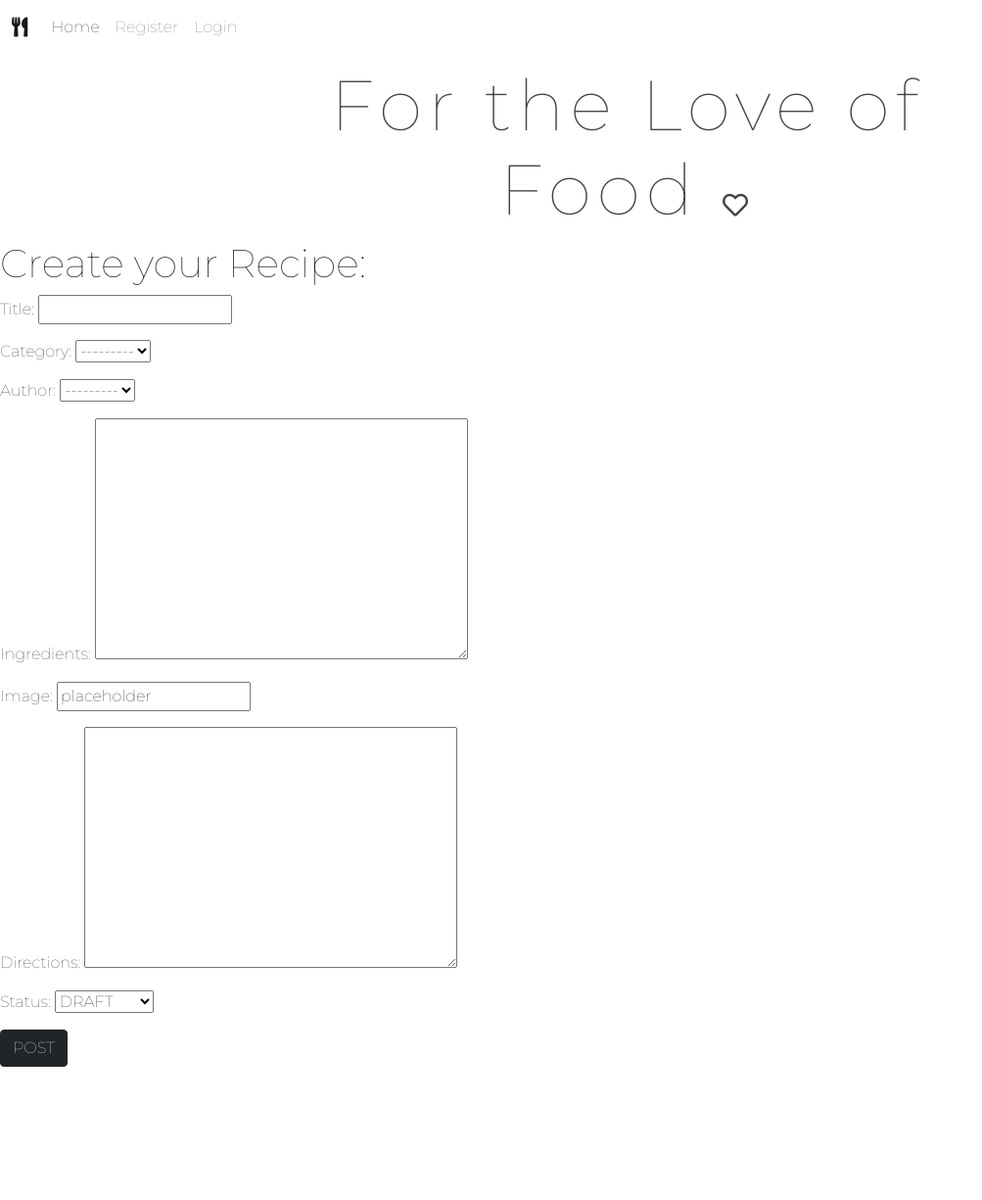
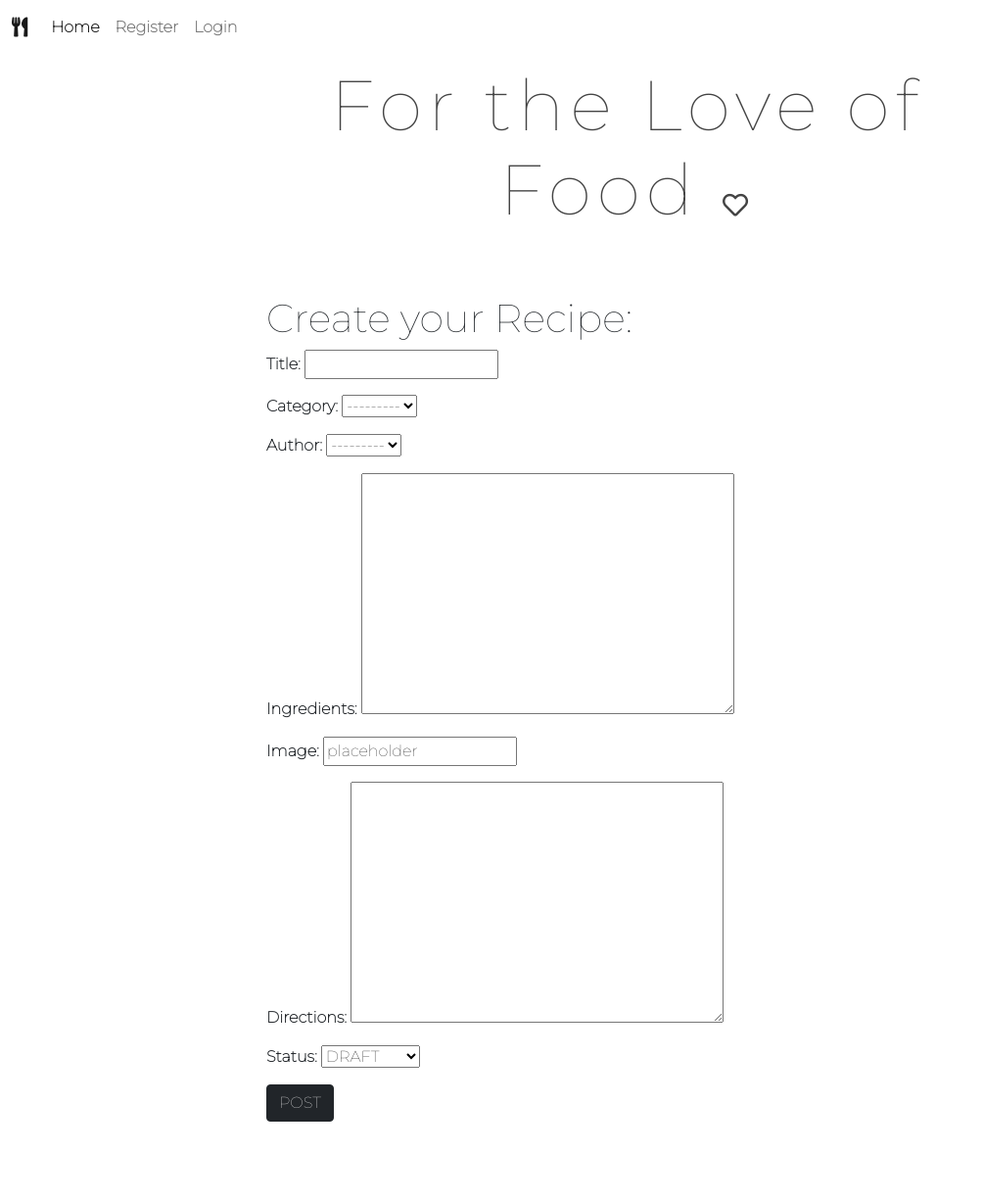
Before and after one commit to stephaniecrocker91/for-the-love-of-food, a Django app: page /create_recipe/ in a window 1280 px wide. Shown: the whole page at 98% size, without its empty margins (0-1003 px from the left). Before the commit the page ends 1089 px from the top, so only its background shows below. Run offline with Django 3.2, Linux system fonts and the light colour scheme; data that the repository does not hold is empty.

Commit message:
Style forms and create links for editing recipe with authorization and verification

```diff
--- a/static/css/style.css
+++ b/static/css/style.css
@@ -4,17 +4,24 @@
 
 body {
     font-family: Montserrat;
-    font-weight: 500;
+    font-weight: 700;
+
 }
 
-/* header and navbar */
+/************************ header and navbar */
+
+header {
+    padding-bottom: 40px;
+}
+
 #nav-title {
     letter-spacing: 6px;
 
 }
 
-a:hover {
+.nav-link:hover {
     font-size: larger;
+    color: blue;
 }
 
 .navbar-brand:hover {
@@ -26,20 +33,31 @@ a:hover {
     letter-spacing: 7px;
 }
 
-
-/* buttons */
-.btn-auth {
-    background-color: rgb(135, 189, 163);
+/************************ buttons */
+.green-box {
+    background-color: rgb(187, 223, 205, 0.7);
+    padding-bottom: 40px;
 }
 
+/************************ buttons */
 
-/* hyperlinks styling */
+.btn:hover {
+    font-size: 1.1rem;
+    font-weight: bolder;
+}
+
+/************************ hyperlinks styling */
 
 .black-text {
     color: #444;
     text-decoration: none;
 }
 
+
 .link-feature:hover {
     font-size: 2.2rem;
 }
+
+.btn-signup {
+    background-color: rgb(135, 189, 163);
+}
--- a/templates/base.html
+++ b/templates/base.html
@@ -17,8 +17,8 @@
 </head>
 
 <!-- Navigation -->
-<header>
-  <nav class="navbar navbar-expand-lg navbar-light bg-white">
+<header class="header">
+  <nav class="navbar navbar-expand-lg navbar-light ">
     <div class="container-fluid">
       <a class="navbar-brand" href="{% url 'home' %}"><i class="fas fa-utensils"></i></a>
       <button class="navbar-toggler" type="button" data-bs-toggle="collapse" data-bs-target="#navbarText"
--- a/templates/create_recipe.html
+++ b/templates/create_recipe.html
@@ -1,14 +1,22 @@
 {% extends "base.html" %}
 
 {% block content %}
+<div class="container">
+    <div class="row">
+        <div class="col-md-8 mt-3 offset-md-2">
+            <div class="row">
+                <div class="col-md-8">
+                    <h1 class="edit-title">Create your Recipe: </h1>
+                </div>
+            </div>
 
+            <form method="POST">
+                {% csrf_token %}
+                {{ form.as_p }}
+                <button class="btn btn-dark">POST</button>
+            </form>
 
-<h1>Create your Recipe: </h1>
-
-<form method="POST">
-    {% csrf_token %}
-    {{ form.as_p }}
-    <button class="btn btn-dark">POST</button>
-</form>
-
+        </div>
+    </div>
+</div>
 {% endblock %}
```
Also changed, not shown: loveoffood/settings.py (+4 -4 lines), templates/account/login.html (+7 -5 lines), templates/account/logout.html (+7 -5 lines), templates/account/signup.html (+8 -5 lines), templates/recipe_drafts.html (+13 -2 lines), templates/update_recipe.html (+13 -3 lines).
